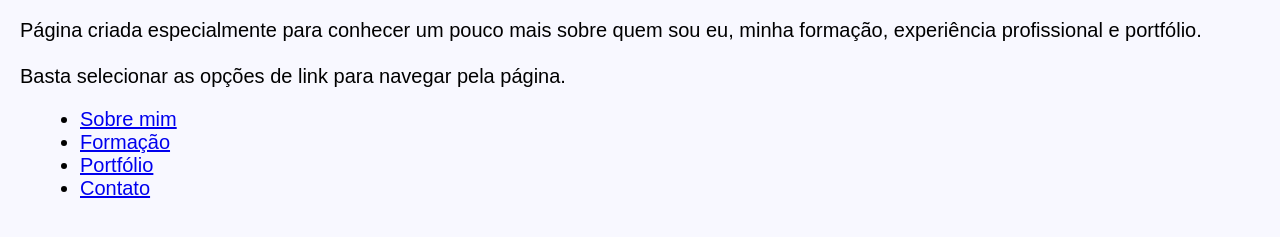
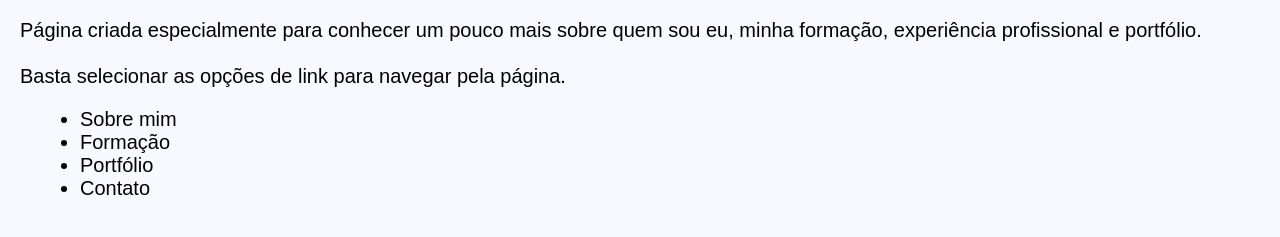
Before and after one commit to fefic/fernanda.salai, a plain HTML site: page index.html in a window 1280 px wide. Shown: the part 61-298 px from the top of the page. Drawn offline with Linux system fonts and the light colour scheme.

Commit message:
Update index.html

```diff
--- a/index.html
+++ b/index.html
@@ -22,6 +22,10 @@
 		p {
             font-size: 20px;
         }
+	nav a {
+            color: black;           /* ajustando cor do texto dos links */
+            text-decoration: none;  /* removendo o sublinhado dos links */
+        }
     </style>
 </head>
 <body>
```
